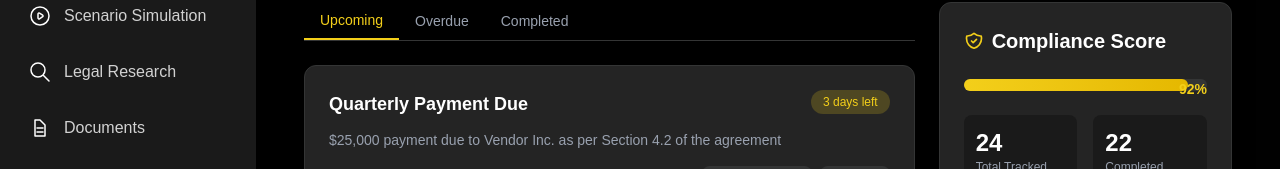
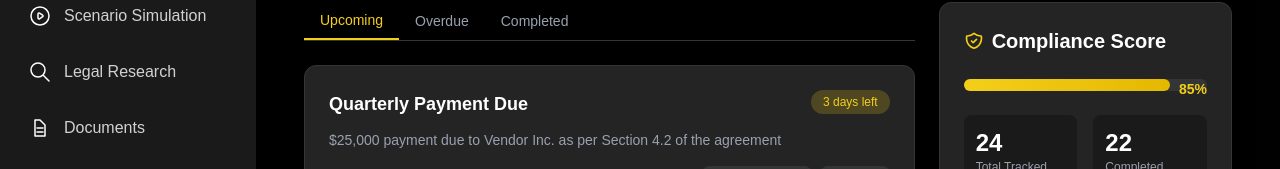
Before and after one commit to pranav-c-r/LegalAxis, a React (Vite) app in the folder frontend/: page /obligations in a window 1280 px wide. Shown: the part 376-545 px from the top of the page. Built offline with nearby package versions, Linux system fonts and the light colour scheme.

Commit message:
Update progress bar width and displayed percentage in Obligations component

```diff
--- a/frontend/src/pages/Obligations.jsx
+++ b/frontend/src/pages/Obligations.jsx
@@ -143,9 +143,9 @@ const Obligations = () => {
 
             <div className="relative mb-6">
               <div className="w-full h-3 bg-[#343535] rounded-full">
-                <div className="h-3 bg-gradient-to-r from-[#f3cf1a] to-[#e5b800] rounded-full" style={{ width: '92%' }}></div>
+                <div className="h-3 bg-gradient-to-r from-[#f3cf1a] to-[#e5b800] rounded-full" style={{ width: '85%' }}></div>
               </div>
-              <div className="absolute top-0 right-0 text-sm font-semibold text-[#f3cf1a]">92%</div>
+              <div className="absolute top-0 right-0 text-sm font-semibold text-[#f3cf1a]">85%</div>
             </div>
 
             <div className="grid grid-cols-2 gap-4">
```
